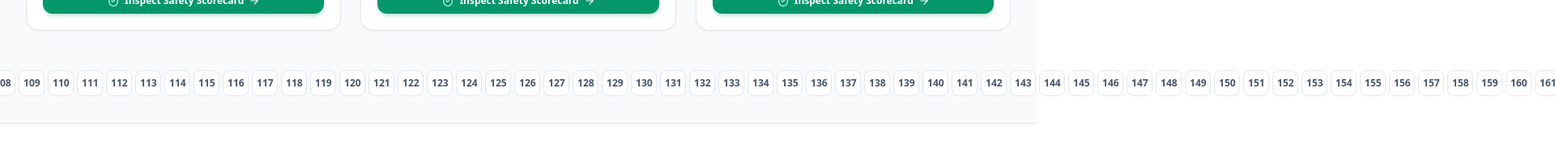
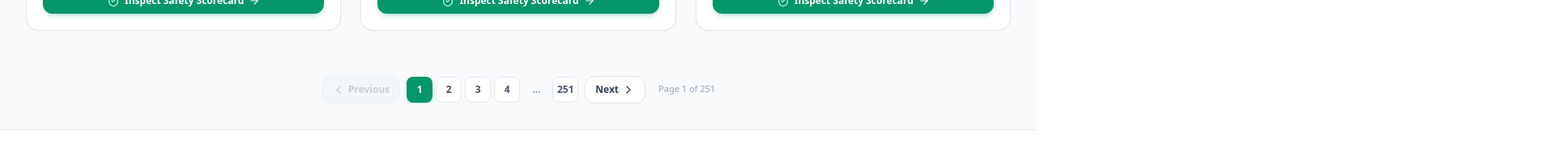
Before and after one commit to Myint-Mo-Thein-7830/hackathon, a React (Vite) app: page / in a window 1280 px wide. Shown: the part 1809-1986 px from the top of the page at 81% size, 1920 px wide, since content can reach past the window. Built offline with nearby package versions, Linux system fonts and the light colour scheme; no server answers.

Commit message:
fix: resolve horizontal layout overflow by implementing sliding-window pagination with ellipsis and root overflow constraints

```diff
--- a/src/App.jsx
+++ b/src/App.jsx
@@ -23,7 +23,7 @@ export default function App() {
   };
 
   return (
-    <div className="min-h-screen bg-slate-50 dark:bg-slate-950 text-slate-900 dark:text-slate-100 transition-colors duration-200 flex flex-col font-sans">
+    <div className="min-h-screen bg-slate-50 dark:bg-slate-950 text-slate-900 dark:text-slate-100 transition-colors duration-200 flex flex-col font-sans overflow-x-hidden">
       <Navbar activeTab={activeTab} setActiveTab={setActiveTab} theme={theme} toggleTheme={toggleTheme}/>
       <main className="flex-1 max-w-7xl w-full mx-auto px-4 sm:px-6 lg:px-8 py-8">
         {activeTab === 'browse' ? (
--- a/src/components/ModeA_RoomBrowser.jsx
+++ b/src/components/ModeA_RoomBrowser.jsx
@@ -93,6 +93,31 @@ export default function ModeA_RoomBrowser({ onSwitchToEvaluate, setActiveTab })
     const startIndex = (currentPage - 1) * itemsPerPage;
     return filteredListings.slice(startIndex, startIndex + itemsPerPage);
   }, [filteredListings, currentPage]);
+
+  // Sliding window pagination to prevent horizontal overflow
+  const visiblePages = useMemo(() => {
+    if (totalPages <= 7) {
+      return Array.from({ length: totalPages }, (_, i) => i + 1);
+    }
+    const pages = [];
+    let left = currentPage - 1;
+    let right = currentPage + 1;
+
+    if (left <= 2) {
+      left = 2;
+      right = 4;
+    } else if (right >= totalPages - 1) {
+      left = totalPages - 3;
+      right = totalPages - 1;
+    }
+
+    pages.push(1);
+    if (left > 2) pages.push('...');
+    for (let i = left; i <= right; i++) pages.push(i);
+    if (right < totalPages - 1) pages.push('...');
+    pages.push(totalPages);
+    return pages;
+  }, [totalPages, currentPage]);
 
   const handleResetFilters = () => {
     setSearchQuery('');
@@ -386,14 +411,14 @@ export default function ModeA_RoomBrowser({ onSwitchToEvaluate, setActiveTab })
 
       {/* Pagination Controls */}
       {totalPages > 1 && (
-        <div className="flex items-center justify-center space-x-3 pt-4">
+        <div className="flex flex-wrap items-center justify-center gap-1.5 sm:gap-2 pt-6 max-w-full overflow-hidden">
           <button
             onClick={() => setCurrentPage(p => Math.max(1, p - 1))}
             disabled={currentPage === 1}
-            className={`p-2 rounded-xl border flex items-center space-x-1 text-xs font-semibold transition-all ${
+            className={`px-3 py-2 rounded-xl border flex items-center space-x-1 text-xs font-semibold transition-all ${
               currentPage === 1
-                ? 'bg-slate-100 dark:bg-slate-900/50 border-slate-200 dark:border-slate-800 text-slate-400 cursor-not-allowed'
-                : 'bg-white dark:bg-slate-900 border-slate-200 dark:border-slate-700 text-slate-700 dark:text-slate-200 hover:bg-slate-100 dark:hover:bg-slate-800'
+                ? 'bg-slate-100 dark:bg-slate-900/50 border-slate-200 dark:border-slate-800 text-slate-400 cursor-not-allowed opacity-50'
+                : 'bg-white dark:bg-slate-900 border-slate-200 dark:border-slate-700 text-slate-700 dark:text-slate-200 hover:bg-slate-100 dark:hover:bg-slate-800 shadow-sm'
             }`}
           >
             <ChevronLeft className="w-4 h-4" />
@@ -401,7 +426,19 @@ export default function ModeA_RoomBrowser({ onSwitchToEvaluate, setActiveTab })
           </button>
 
           <div className="flex items-center space-x-1">
-            {Array.from({ length: totalPages }, (_, i) => i + 1).map(pageNum => (
+            {visiblePages.map((item, idx) => {
+              if (item === '...') {
+                return (
+                  <span
+                    key={`ellipsis-${idx}`}
+                    className="w-8 h-8 flex items-center justify-center text-xs font-bold text-slate-400 dark:text-slate-500 select-none"
+                  >
+                    ...
+                  </span>
+                );
+              }
+              const pageNum = item;
+              return (
                 <button
                   key={pageNum}
                   onClick={() => setCurrentPage(pageNum)}
@@ -413,21 +450,27 @@ export default function ModeA_RoomBrowser({ onSwitchToEvaluate, setActiveTab })
                 >
                   {pageNum}
                 </button>
-            ))}
+              );
+            })}
           </div>
 
           <button
             onClick={() => setCurrentPage(p => Math.min(totalPages, p + 1))}
             disabled={currentPage === totalPages}
-            className={`p-2 rounded-xl border flex items-center space-x-1 text-xs font-semibold transition-all ${
+            className={`px-3 py-2 rounded-xl border flex items-center space-x-1 text-xs font-semibold transition-all ${
               currentPage === totalPages
-                ? 'bg-slate-100 dark:bg-slate-900/50 border-slate-200 dark:border-slate-800 text-slate-400 cursor-not-allowed'
-                : 'bg-white dark:bg-slate-900 border-slate-200 dark:border-slate-700 text-slate-700 dark:text-slate-200 hover:bg-slate-100 dark:hover:bg-slate-800'
+                ? 'bg-slate-100 dark:bg-slate-900/50 border-slate-200 dark:border-slate-800 text-slate-400 cursor-not-allowed opacity-50'
+                : 'bg-white dark:bg-slate-900 border-slate-200 dark:border-slate-700 text-slate-700 dark:text-slate-200 hover:bg-slate-100 dark:hover:bg-slate-800 shadow-sm'
             }`}
           >
             <span className="hidden sm:inline">Next</span>
             <ChevronRight className="w-4 h-4" />
           </button>
+
+          {/* Page context text */}
+          <span className="text-[11px] text-slate-400 dark:text-slate-500 ml-2 hidden sm:inline">
+            Page {currentPage} of {totalPages}
+          </span>
         </div>
       )}
 
--- a/src/index.css
+++ b/src/index.css
@@ -3,6 +3,10 @@
 @tailwind utilities;
 
 @layer base {
+  html, body {
+    overflow-x: hidden;
+    max-width: 100vw;
+  }
   body {
     font-family: 'Plus Jakarta Sans', -apple-system, BlinkMacSystemFont, 'Segoe UI', Roboto, sans-serif;
   }
```
Lines whose indentation alone changed are shown as unchanged.
